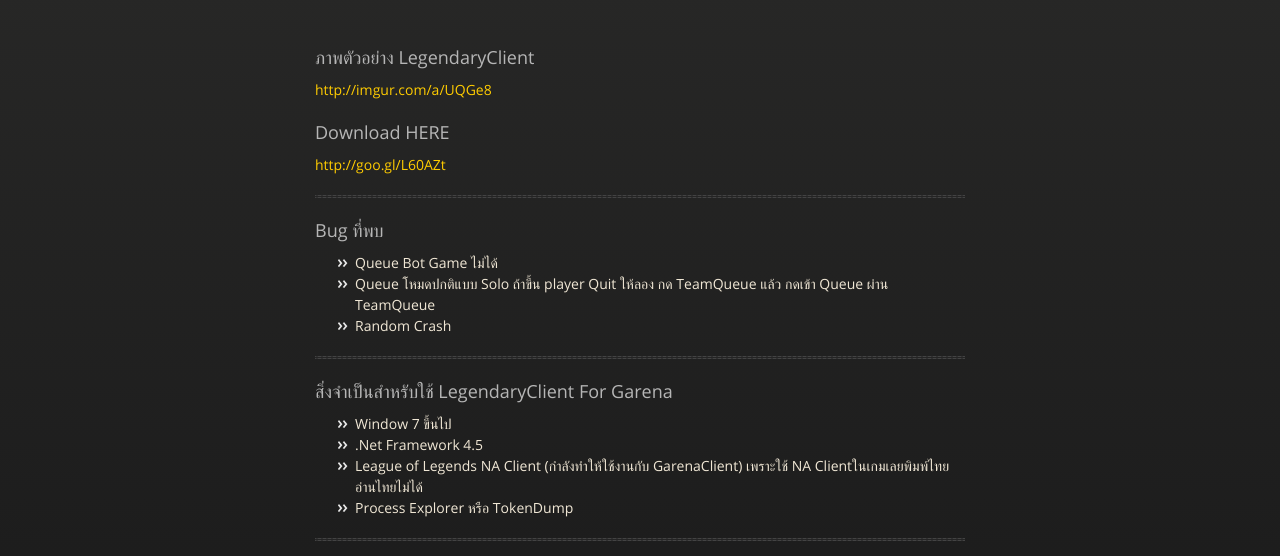
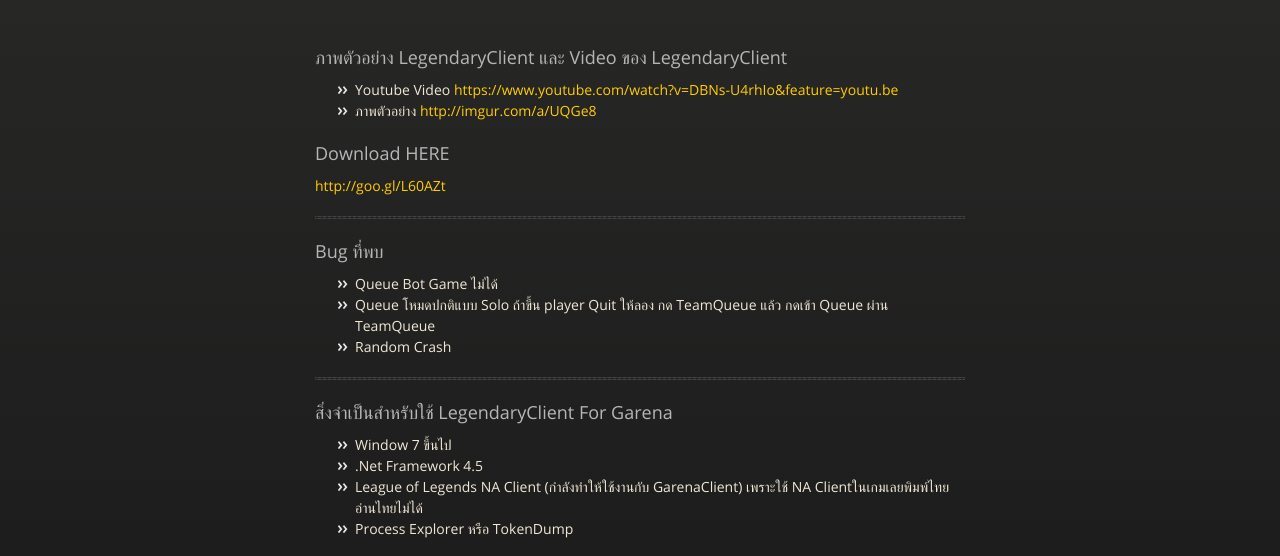
Before and after one commit to nongnoobjung/nongnoobjung.github.io, a plain HTML site: page index.html in a window 1280 px wide. Shown: the part 189-745 px from the top of the page. Drawn offline with nearby package versions, Linux system fonts and the light colour scheme.

Commit message:
Replace master branch with page content via GitHub

```diff
--- a/index.html
+++ b/index.html
@@ -36,9 +36,14 @@
         </div>
 
         <h3>
-<a id="ภาพตัวอย่าง-legendaryclient" class="anchor" href="#%E0%B8%A0%E0%B8%B2%E0%B8%9E%E0%B8%95%E0%B8%B1%E0%B8%A7%E0%B8%AD%E0%B8%A2%E0%B9%88%E0%B8%B2%E0%B8%87-legendaryclient" aria-hidden="true"><span class="octicon octicon-link"></span></a>ภาพตัวอย่าง LegendaryClient</h3>
+<a id="ภาพตัวอย่าง-legendaryclient-และ-video-ของ-legendaryclient" class="anchor" href="#%E0%B8%A0%E0%B8%B2%E0%B8%9E%E0%B8%95%E0%B8%B1%E0%B8%A7%E0%B8%AD%E0%B8%A2%E0%B9%88%E0%B8%B2%E0%B8%87-legendaryclient-%E0%B9%81%E0%B8%A5%E0%B8%B0-video-%E0%B8%82%E0%B8%AD%E0%B8%87-legendaryclient" aria-hidden="true"><span class="octicon octicon-link"></span></a>ภาพตัวอย่าง LegendaryClient และ Video ของ LegendaryClient</h3>
 
-<p><a href="http://imgur.com/a/UQGe8">http://imgur.com/a/UQGe8</a></p>
+<ul>
+<li>Youtube Video <a href="https://www.youtube.com/watch?v=DBNs-U4rhIo&amp;feature=youtu.be">https://www.youtube.com/watch?v=DBNs-U4rhIo&amp;feature=youtu.be</a>
+</li>
+<li>ภาพตัวอย่าง <a href="http://imgur.com/a/UQGe8">http://imgur.com/a/UQGe8</a>
+</li>
+</ul>
 
 <h3>
 <a id="download-here" class="anchor" href="#download-here" aria-hidden="true"><span class="octicon octicon-link"></span></a>Download HERE</h3>
```
Also changed, not shown: params.json (+1 -1 lines).
